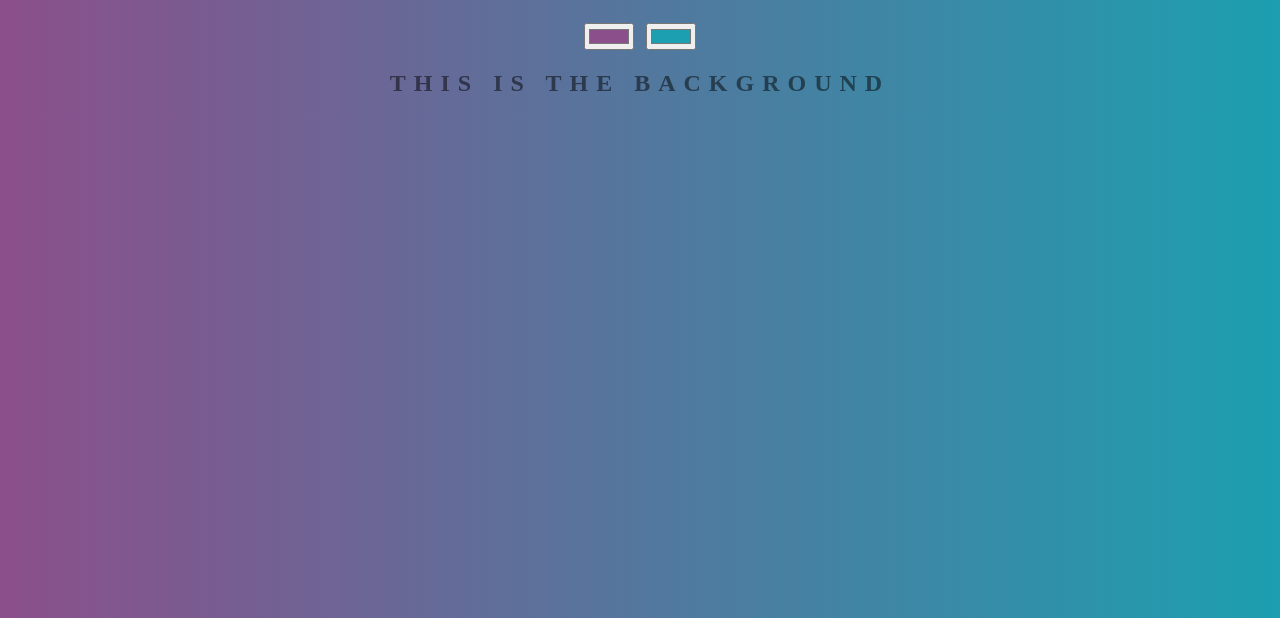
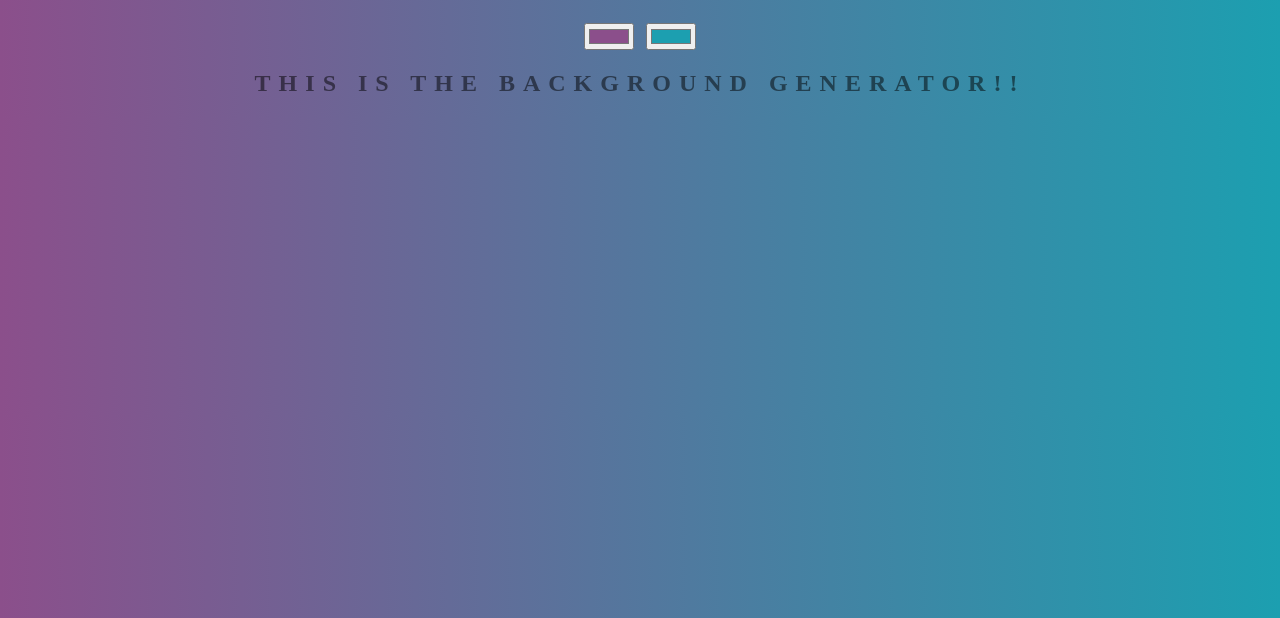
Before and after one commit to MichaelWSilva/background-generator, a plain HTML site: page index.html in a window 1280 px wide. Shown: the part 182-800 px from the top of the page. Drawn offline with Linux system fonts and the light colour scheme.

Commit message:
Inserted a new text in the title

```diff
--- a/index.html
+++ b/index.html
@@ -11,7 +11,7 @@
 	<h1>Backgroud Generator - Exercise</h1>
 	<input class="color1" type="color" name="color_1" value="#8b4f8b">
 	<input class="color2" type="color" name="color_2" value="#1c9fb0">
-	<h2>This is the Background</h2>
+	<h2>This is the Background Generator!!</h2>
 	<h3></h3>
 	<script type="text/javascript" src="script.js"></script>
 
```
